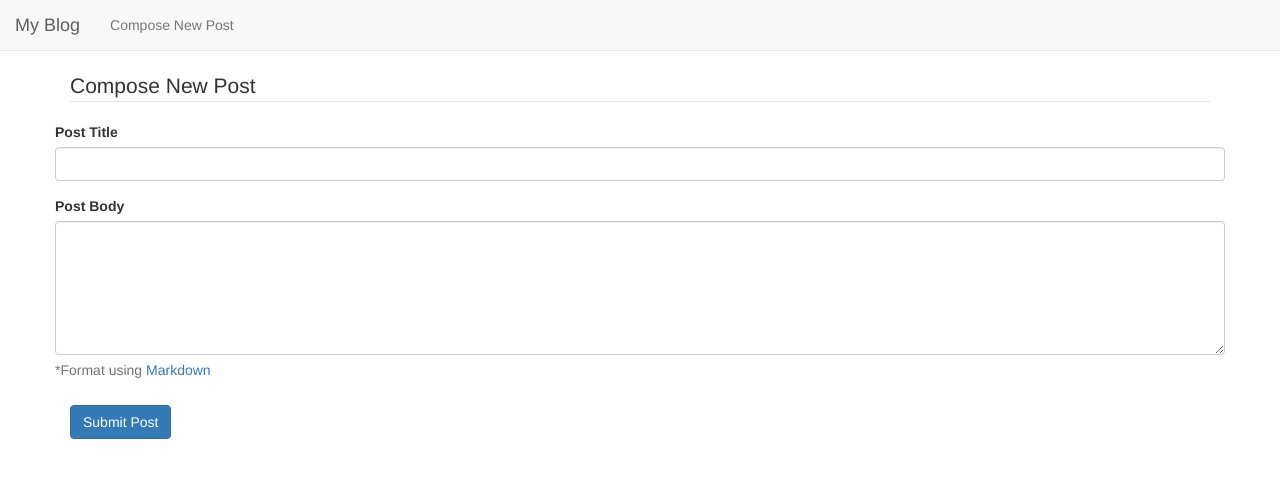
After one commit to 0xhaven/basic-blog, a Flask app: page /compose in a window 1280 px wide. The commit adds this page. Shown: the top 478 px of the page. Run offline with Flask 2, Linux system fonts and the light colour scheme; some libraries are stand-ins or nearby versions.

Commit message:
Created basic compose page with markdown parsing

```diff
--- a/application.py
+++ b/application.py
@@ -1,12 +1,34 @@
 from flask import Flask
 from flask import render_template
+from flask import request
+from flask import abort
+from flask import redirect
+from markdown import Markdown
+
 
 application = Flask(__name__)
+
+safe_markdown = Markdown(safe_mode='escape')
 
 ### Routes
 @application.route('/')
 def index_page():
   return render_template('index.html')
 
+@application.route('/compose', methods=['GET', 'POST'])
+def compose_page():
+  if request.method == 'GET':
+    return render_template('compose.html')
+  else:
+    print request
+    print request.form
+    for i in request.form:
+      print i
+    print request.form['post_body']
+    #try:
+    return safe_markdown.convert(request.form['post_body'])
+    #except:
+    #  abort(400)
+
 if __name__ == '__main__':
   application.run(debug=True)
--- a/requirements.txt
+++ b/requirements.txt
@@ -1,6 +1,8 @@
 Flask==0.10.1
 Jinja2==2.7.2
+Markdown==2.4
 MarkupSafe==0.18
+SQLAlchemy==0.9.2
 Werkzeug==0.9.4
 gunicorn==18.0
 itsdangerous==0.23
--- /dev/null
+++ b/templates/compose.html
@@ -0,0 +1,17 @@
+{% extends "layout.html" %}
+{% block title %}Basic Blog - Compose New Post{% endblock %}
+{% block content %}
+	<form method="post" role="form" class="form-horizontal">
+      <legend>Compose New Post</legend>
+      <div class="form-group">
+        <label for="post_title">Post Title</label>
+        <input type="text" name="post_title" class="form-control">
+      </div>
+      <div class="form-group">
+        <label for="post_body">Post Body</label>
+        <textarea name="post_body" rows="6" class="form-control"></textarea>
+        <p class="help-block">*Format using <a href="http://daringfireball.net/projects/markdown/basics">Markdown</a></p>
+      </div>
+      <button type="submit" class="btn btn-primary">Submit Post</button>
+	</form>
+{% endblock %}
--- a/templates/layout.html
+++ b/templates/layout.html
@@ -14,6 +14,11 @@
       <div class="navbar-header">
         <button class="navbar-toggle" data-target="#bs-example-navbar-collapse-1" data-toggle="collapse" type="button"><span class="sr-only">Toggle navigation</span></button> <a class="navbar-brand" href="/">My Blog</a>
       </div>
+      <div class="collapse navbar-collapse" id="bs-example-navbar-collapse-1">
+        <ul class="nav navbar-nav">
+          <li><a href="/compose">Compose New Post</a></li>
+        </ul>
+      </div>
     </div>
   </nav>
 
```
